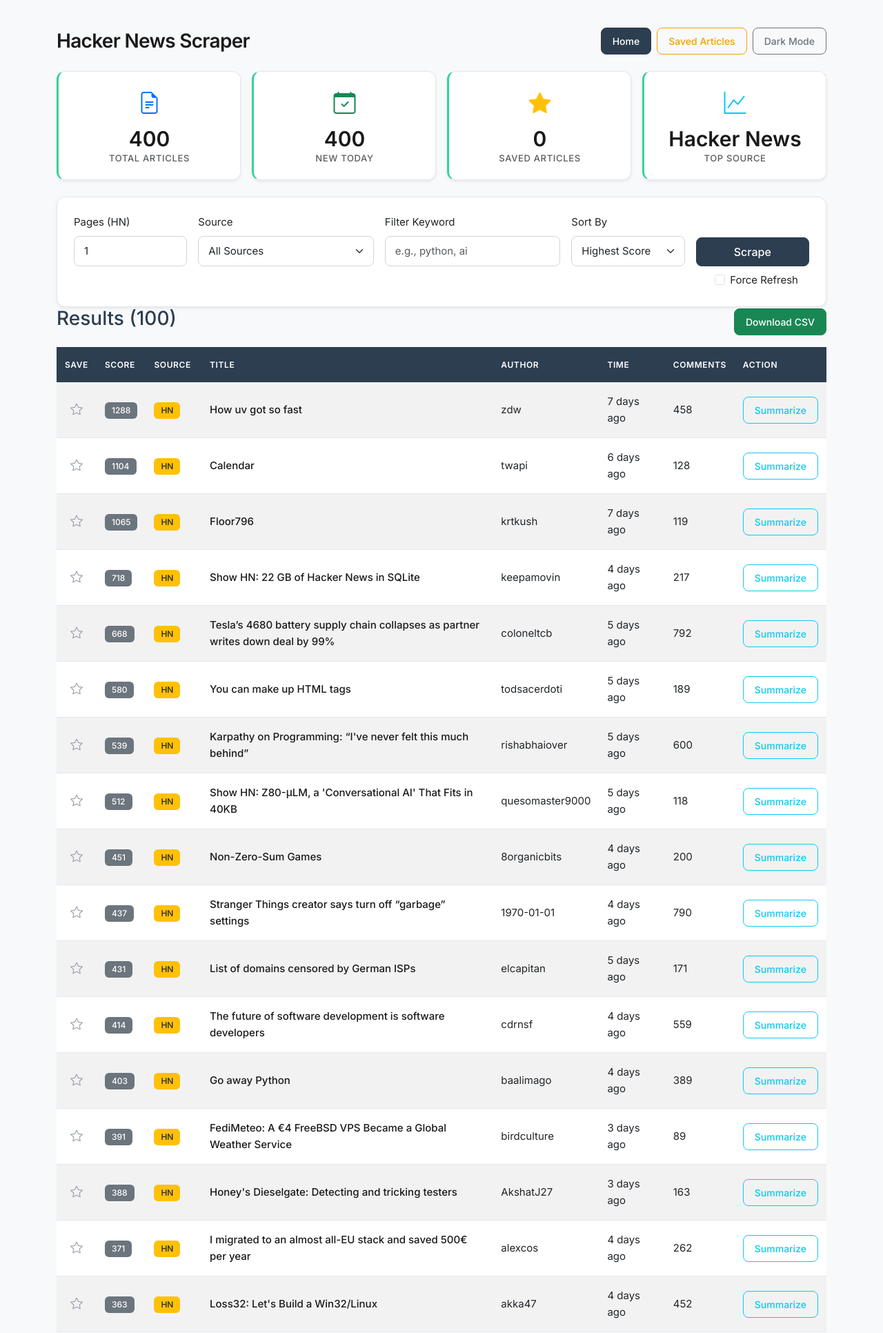
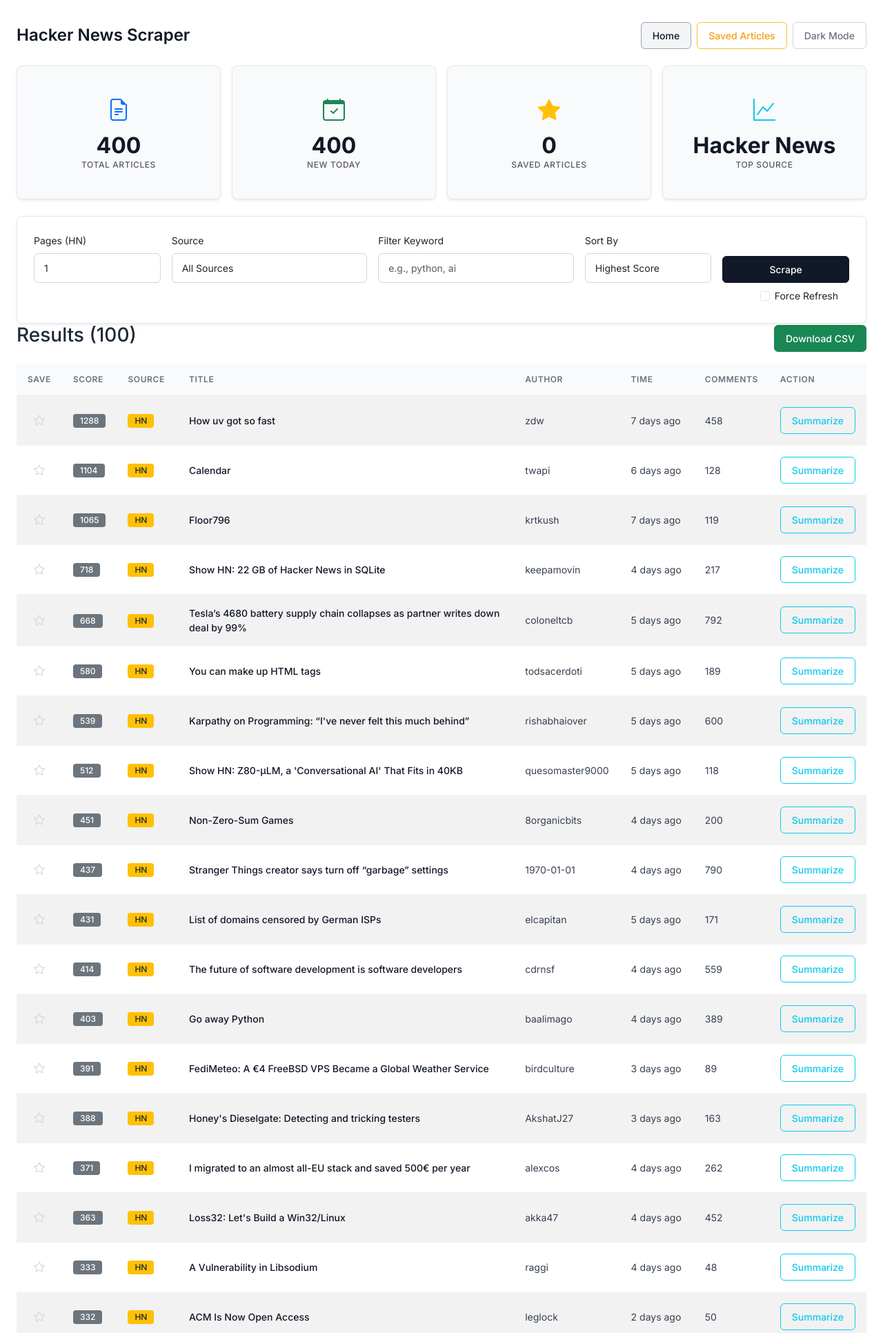
Before and after one commit to DhanushPillay/Web-scraper, a Flask app: page / in a window 1280 px wide. Shown: the top 1932 px of the page at 69% size. Run offline with Flask 3, Linux system fonts and the light colour scheme; data comes from the database, SQL or seed files in the repository; some libraries are stand-ins or nearby versions.

Commit message:
UI: Modern SaaS dashboard redesign

```diff
--- a/templates/index.html
+++ b/templates/index.html
@@ -11,256 +11,286 @@
         @import url('https://fonts.googleapis.com/css2?family=Inter:wght@300;400;500;600;700&display=swap');
 
         * {
-            font-family: 'Inter', -apple-system, BlinkMacSystemFont, 'Segoe UI', sans-serif;
+            font-family: 'Inter', -apple-system, BlinkMacSystemFont, sans-serif;
         }
 
         body {
-            padding-top: 2.5rem;
-            padding-bottom: 3rem;
-            background: #f8f9fa;
-            color: #2c3e50;
-            font-size: 15px;
-            line-height: 1.6;
+            background: #ffffff;
+            color: #1f2937;
+            font-size: 14px;
+            padding: 0;
+            margin: 0;
         }
 
         [data-bs-theme="dark"] body {
-            background: #1a1a1a;
-            color: #e8e8e8;
+            background: #111827;
+            color: #f9fafb;
         }
 
+        .container {
+            max-width: 1400px;
+            padding: 2rem 1.5rem;
+        }
+
+        /* Header */
         h1 {
+            font-size: 1.5rem;
             font-weight: 600;
-            font-size: 1.75rem;
-            letter-spacing: -0.025em;
-            color: #1a1a1a;
+            color: #111827;
+            margin: 0;
         }
 
         [data-bs-theme="dark"] h1 {
-            color: #ffffff;
+            color: #f9fafb;
+        }
+
+        /* Stats Cards */
+        #statsDashboard .card {
+            background: #f9fafb;
+            border: 1px solid #e5e7eb;
+            border-radius: 8px;
+            padding: 1.5rem;
+            transition: transform 0.2s ease, box-shadow 0.2s ease;
+        }
+
+        #statsDashboard .card:hover {
+            transform: translateY(-2px);
+            box-shadow: 0 4px 6px rgba(0, 0, 0, 0.05);
+        }
+
+        [data-bs-theme="dark"] #statsDashboard .card {
+            background: #1f2937;
+            border-color: #374151;
+        }
+
+        #statsDashboard h3 {
+            font-size: 2rem;
+            font-weight: 700;
+            color: #111827;
+            margin: 0.5rem 0 0 0;
+        }
+
+        [data-bs-theme="dark"] #statsDashboard h3 {
+            color: #f9fafb;
+        }
+
+        #statsDashboard .text-muted {
+            font-size: 0.75rem;
+            font-weight: 500;
+            text-transform: uppercase;
+            letter-spacing: 0.05em;
+            color: #6b7280;
+        }
+
+        #statsDashboard i {
+            font-size: 1.5rem;
+            color: #9ca3af;
         }
 
         /* Cards */
         .card {
+            background: #ffffff;
             border: 1px solid #e5e7eb;
-            border-radius: 12px;
-            box-shadow: 0 1px 3px rgba(0, 0, 0, 0.05);
-            transition: all 0.2s ease;
+            border-radius: 8px;
+            box-shadow: 0 1px 2px rgba(0, 0, 0, 0.05);
         }
 
         [data-bs-theme="dark"] .card {
-            border-color: #333;
-            background: #222;
-        }
-
-        .card:hover {
-            box-shadow: 0 4px 12px rgba(0, 0, 0, 0.08);
-        }
-
-        [data-bs-theme="dark"] .card:hover {
-            box-shadow: 0 4px 12px rgba(0, 0, 0, 0.3);
-        }
-
-        /* Dashboard Stats */
-        #statsDashboard .card {
-            border-left: 3px solid #34d399;
-        }
-
-        #statsDashboard .card-body {
-            padding: 1.25rem;
-        }
-
-        #statsDashboard h3 {
-            font-weight: 600;
-            font-size: 1.875rem;
-            color: #1a1a1a;
-        }
-
-        [data-bs-theme="dark"] #statsDashboard h3 {
-            color: #ffffff;
-        }
-
-        #statsDashboard .text-muted {
-            font-size: 0.8125rem;
-            font-weight: 500;
-            text-transform: uppercase;
-            letter-spacing: 0.05em;
+            background: #1f2937;
+            border-color: #374151;
         }
 
         /* Buttons */
         .btn {
             font-weight: 500;
-            border-radius: 8px;
+            font-size: 0.875rem;
             padding: 0.5rem 1rem;
+            border-radius: 6px;
             transition: all 0.2s ease;
-            border-width: 1.5px;
         }
 
         .btn-outline-primary {
-            border-color: #2c3e50;
-            color: #2c3e50;
+            border-color: #d1d5db;
+            color: #374151;
+            background: #ffffff;
         }
 
         .btn-outline-primary:hover,
         .btn-outline-primary.active {
-            background: #2c3e50;
-            border-color: #2c3e50;
-            color: white;
+            background: #f3f4f6;
+            border-color: #9ca3af;
+            color: #111827;
         }
 
         [data-bs-theme="dark"] .btn-outline-primary {
-            border-color: #888;
-            color: #e8e8e8;
+            border-color: #4b5563;
+            color: #d1d5db;
+            background: #1f2937;
         }
 
         [data-bs-theme="dark"] .btn-outline-primary:hover,
         [data-bs-theme="dark"] .btn-outline-primary.active {
-            background: #444;
-            border-color: #666;
+            background: #374151;
+            border-color: #6b7280;
         }
 
         .btn-outline-warning {
-            border-color: #f59e0b;
+            border-color: #fbbf24;
             color: #f59e0b;
         }
 
         .btn-outline-warning:hover,
         .btn-outline-warning.active {
-            background: #f59e0b;
+            background: #fef3c7;
             border-color: #f59e0b;
+            color: #f59e0b;
+        }
+
+        .btn-outline-secondary {
+            border-color: #d1d5db;
+            color: #6b7280;
+        }
+
+        .btn-outline-secondary:hover {
+            background: #f3f4f6;
+            border-color: #9ca3af;
+            color: #374151;
+        }
+
+        .btn-primary {
+            background: #111827;
+            border-color: #111827;
             color: white;
         }
 
-        .btn-outline-secondary {
-            border-color: #6c757d;
-            color: #6c757d;
-        }
-
-        .btn-outline-secondary:hover {
-            background: #6c757d;
-            border-color: #6c757d;
-        }
-
-        .btn-primary {
-            background: #2c3e50;
-            border-color: #2c3e50;
-        }
-
         .btn-primary:hover {
-            background: #1a252f;
-            border-color: #1a252f;
+            background: #1f2937;
+            border-color: #1f2937;
         }
 
         /* Forms */
         .form-control,
         .form-select {
-            border-radius: 8px;
-            border: 1.5px solid #d1d5db;
+            font-size: 0.875rem;
             padding: 0.625rem 0.875rem;
-            font-size: 0.9375rem;
+            border: 1px solid #d1d5db;
+            border-radius: 6px;
+            background: #ffffff;
         }
 
         .form-control:focus,
         .form-select:focus {
-            border-color: #2c3e50;
-            box-shadow: 0 0 0 3px rgba(44, 62, 80, 0.1);
+            border-color: #9ca3af;
+            box-shadow: 0 0 0 3px rgba(156, 163, 175, 0.1);
         }
 
         [data-bs-theme="dark"] .form-control,
         [data-bs-theme="dark"] .form-select {
-            background: #2a2a2a;
-            border-color: #444;
-            color: #e8e8e8;
+            background: #1f2937;
+            border-color: #4b5563;
+            color: #f9fafb;
         }
 
         /* Table */
         .table {
-            font-size: 0.9375rem;
+            font-size: 0.875rem;
+            background: #ffffff;
+        }
+
+        [data-bs-theme="dark"] .table {
+            background: #1f2937;
         }
 
         .table thead th {
-            background: #2c3e50;
-            color: white;
+            background: #f9fafb;
+            color: #6b7280;
             font-weight: 600;
+            font-size: 0.75rem;
             text-transform: uppercase;
-            font-size: 0.75rem;
             letter-spacing: 0.05em;
-            padding: 1rem 0.75rem;
-            border: none;
+            padding: 0.875rem 1rem;
+            border-bottom: 1px solid #e5e7eb;
+        }
+
+        [data-bs-theme="dark"] .table thead th {
+            background: #111827;
+            color: #9ca3af;
+            border-bottom-color: #374151;
         }
 
         .table tbody tr {
+            border-bottom: 1px solid #f3f4f6;
             transition: background 0.15s ease;
         }
 
+        [data-bs-theme="dark"] .table tbody tr {
+            border-bottom-color: #374151;
+        }
+
         .table tbody tr:hover {
-            background: rgba(0, 0, 0, 0.02);
+            background: #f9fafb;
         }
 
         [data-bs-theme="dark"] .table tbody tr:hover {
-            background: rgba(255, 255, 255, 0.05);
+            background: #111827;
         }
 
         .table tbody td {
-            padding: 1rem 0.75rem;
+            padding: 1rem;
             vertical-align: middle;
-            border-color: #e5e7eb;
+            color: #374151;
         }
 
         [data-bs-theme="dark"] .table tbody td {
-            border-color: #333;
+            color: #d1d5db;
         }
 
         .table a {
-            color: #1a1a1a;
+            color: #111827;
             text-decoration: none;
             font-weight: 500;
-            transition: color 0.2s ease;
         }
 
         .table a:hover {
-            color: #34d399;
+            color: #000000;
+            text-decoration: underline;
         }
 
         [data-bs-theme="dark"] .table a {
-            color: #e8e8e8;
+            color: #f9fafb;
         }
 
         [data-bs-theme="dark"] .table a:hover {
-            color: #34d399;
+            color: #ffffff;
         }
 
         /* Badges */
         .badge {
             font-weight: 500;
-            padding: 0.375rem 0.625rem;
             font-size: 0.75rem;
-            border-radius: 6px;
+            padding: 0.25rem 0.625rem;
+            border-radius: 4px;
         }
 
-        .bg-secondary {
-            background-color: #6c757d !important;
-        }
-
-        /* Bookmark Button */
+        /* Bookmark */
         .bookmark-btn {
             background: none;
             border: none;
             cursor: pointer;
-            color: #9ca3af;
-            font-size: 1.125rem;
+            color: #d1d5db;
+            font-size: 1rem;
             transition: all 0.2s ease;
         }
 
         .bookmark-btn:hover {
-            color: #f59e0b;
-            transform: scale(1.1);
+            color: #fbbf24;
         }
 
         .bookmark-btn.saved {
-            color: #f59e0b;
+            color: #fbbf24;
         }
 
-        /* Loading Spinner */
+        /* Loading */
         .spinner-overlay {
             display: none;
             position: fixed;
@@ -268,7 +298,7 @@
             left: 0;
             width: 100%;
             height: 100%;
-            background: rgba(0, 0, 0, 0.7);
+            background: rgba(0, 0, 0, 0.5);
             z-index: 9999;
             justify-content: center;
             align-items: center;
@@ -278,29 +308,29 @@
 
         /* Footer */
         footer {
-            background: #f8f9fa !important;
+            background: #f9fafb !important;
             border-top: 1px solid #e5e7eb !important;
         }
 
         [data-bs-theme="dark"] footer {
-            background: #1a1a1a !important;
-            border-top-color: #333 !important;
+            background: #111827 !important;
+            border-top-color: #374151 !important;
         }
 
         footer .bg-dark {
-            background: #2c3e50 !important;
+            background: #111827 !important;
         }
 
         /* Alert */
         .alert {
-            border-radius: 10px;
-            border: 1.5px solid #34d399;
-            background: #ecfdf5;
+            border-radius: 8px;
+            border: 1px solid #d1d5db;
+            background: #f9fafb;
         }
 
         [data-bs-theme="dark"] .alert {
-            background: #064e3b;
-            border-color: #34d399;
+            background: #1f2937;
+            border-color: #374151;
         }
     </style>
 </head>
```
